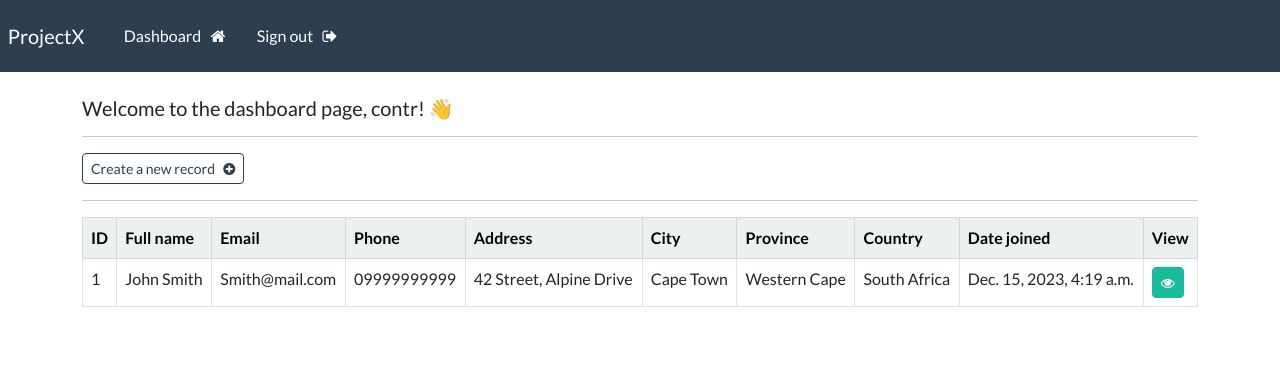
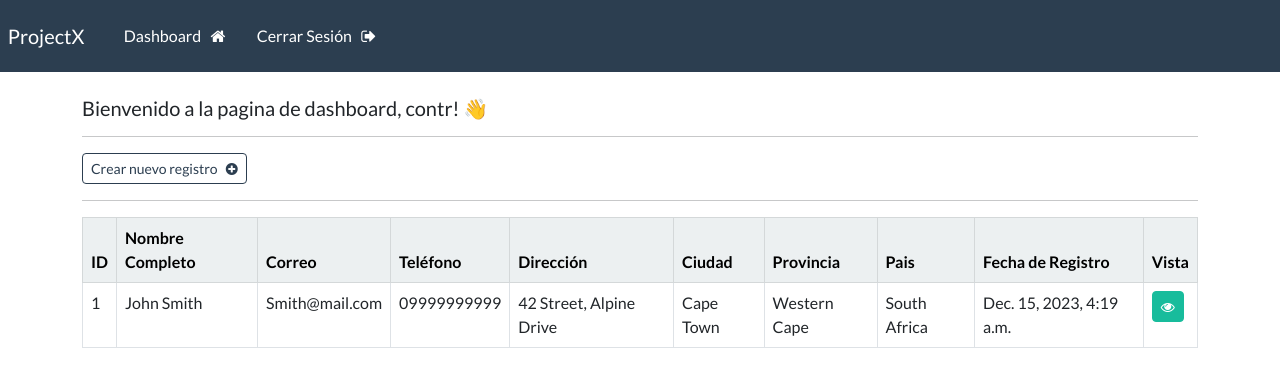
Before and after one commit to JoseAlejandro11235/appventas, a Django app: page /dashboard in a window 1280 px wide. Shown: the top 387 px of the page. Run offline with Django 5.2, Linux system fonts and the light colour scheme; a user stored in the database is signed in; data comes from the database, SQL or seed files in the repository; both versions use the stored data as it was after the commit.

Commit message:
Traduciendo la pagina y cambiando nombres

```diff
--- a/crm/webapp/templates/webapp/base.html
+++ b/crm/webapp/templates/webapp/base.html
@@ -11,7 +11,7 @@
         <meta name="viewport" content="width=device-width, initial-scale=1">
 
 
-        <title> ProjectX </title>
+        <title> Sistema de Ventas </title>
 
         <link rel="stylesheet" type="text/css" href="https://bootswatch.com/5/flatly/bootstrap.min.css">
 
--- a/crm/webapp/templates/webapp/dashboard.html
+++ b/crm/webapp/templates/webapp/dashboard.html
@@ -2,13 +2,13 @@
 
 {% block content %}
 
-    <h5> Welcome to the dashboard page, {{user}}! 👋</h5>
+    <h5> Bienvenido a la pagina de dashboard, {{user}}! 👋</h5>
 
     <hr>
 
     <a class="btn btn-outline-primary btn-sm" href="{% url 'create-record' %}">
 
-        Create a new record &nbsp; <i class="fa fa-plus-circle" aria-hidden="true"></i>
+        Crear nuevo registro &nbsp; <i class="fa fa-plus-circle" aria-hidden="true"></i>
 
     </a>
 
@@ -22,18 +22,18 @@
             <tr>
 
                 <th scope="col"> ID </th>
-                <th scope="col"> Full name </th>
-                <th scope="col"> Email </th>
-                <th scope="col"> Phone </th>
-                <th scope="col"> Address </th>
-                <th scope="col"> City </th>
-                <th scope="col"> Province </th>
-                <th scope="col"> Country </th>
+                <th scope="col"> Nombre Completo</th>
+                <th scope="col"> Correo </th>
+                <th scope="col"> Teléfono </th>
+                <th scope="col"> Dirección </th>
+                <th scope="col"> Ciudad </th>
+                <th scope="col"> Provincia </th>
+                <th scope="col"> Pais </th>
 
-                <th scope="col"> Date joined </th>
+                <th scope="col"> Fecha de Registro </th>
 
 
-                <th scope="col"> View </th>
+                <th scope="col"> Vista </th>
 
             </tr>
 
--- a/crm/webapp/templates/webapp/index.html
+++ b/crm/webapp/templates/webapp/index.html
@@ -9,7 +9,7 @@
 
         <div class="text-center">
 
-            <h3> ProjectX... Management at it's finest! </h3>
+            <h3> Sistema de Ventas </h3>
 
 
             <br>
@@ -19,7 +19,7 @@
             <hr>
             <br>
 
-            <a class="btn btn-primary" type="button" href="{% url 'my-login' %}"> Ingresa a tu cuenta <i class="fa fa-user" aria-hidden="true"></i> </a>
+            <a class="btn btn-primary" type="button" href="{% url 'my-login' %}"> Iniciar Sesión <i class="fa fa-user" aria-hidden="true"></i> </a>
 
         </div>
 
--- a/crm/webapp/templates/webapp/my-login.html
+++ b/crm/webapp/templates/webapp/my-login.html
@@ -8,7 +8,7 @@
 
         <div class="container bg-light shadow-md p-5 form-layout">
 
-            <h3> Login to your account </h3>
+            <h3> Ingresa a tu cuenta </h3>
 
 
             <hr>
@@ -26,7 +26,7 @@
 
                 <br>
 
-                <button type="submit" class="btn btn-primary w-100 btn-block p-2"> Login &nbsp; <i class="fa fa-key" aria-hidden="true"></i> </button>
+                <button type="submit" class="btn btn-primary w-100 btn-block p-2"> Ingresar &nbsp; <i class="fa fa-key" aria-hidden="true"></i> </button>
 
 
 
--- a/crm/webapp/templates/webapp/navbar.html
+++ b/crm/webapp/templates/webapp/navbar.html
@@ -43,7 +43,7 @@
 
             <li class="nav-item">
 
-              <a class="nav-link" href="{% url 'user-logout' %}">Sign out &nbsp; <i class="fa fa-sign-out" aria-hidden="true"></i> </a>
+              <a class="nav-link" href="{% url 'user-logout' %}">Cerrar Sesión &nbsp; <i class="fa fa-sign-out" aria-hidden="true"></i> </a>
 
             </li>
 
@@ -60,7 +60,7 @@
 
         <li class="nav-item">
 
-          <a class="nav-link" href="{% url 'my-login' %}">Login</a>
+          <a class="nav-link" href="{% url 'my-login' %}">Iniciar Sesión</a>
 
         </li>
 
```
Also changed, not shown: crm/webapp/forms.py (+22 -2 lines), crm/webapp/templates/webapp/create-record.html (+4 -4 lines), crm/webapp/templates/webapp/update-record.html (+4 -4 lines), crm/webapp/templates/webapp/view-record.html (+10 -10 lines), crm/db.sqlite3.
